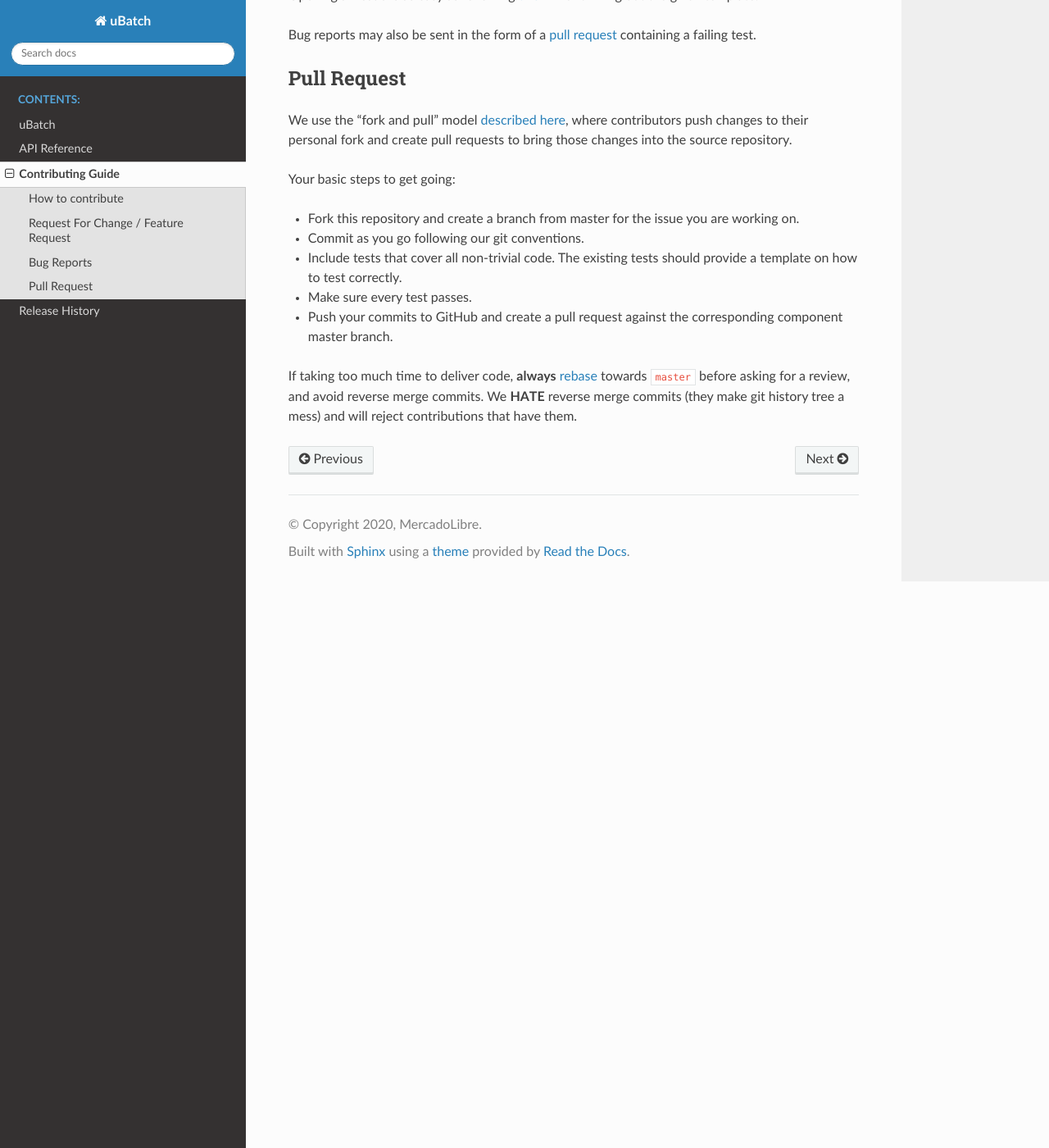
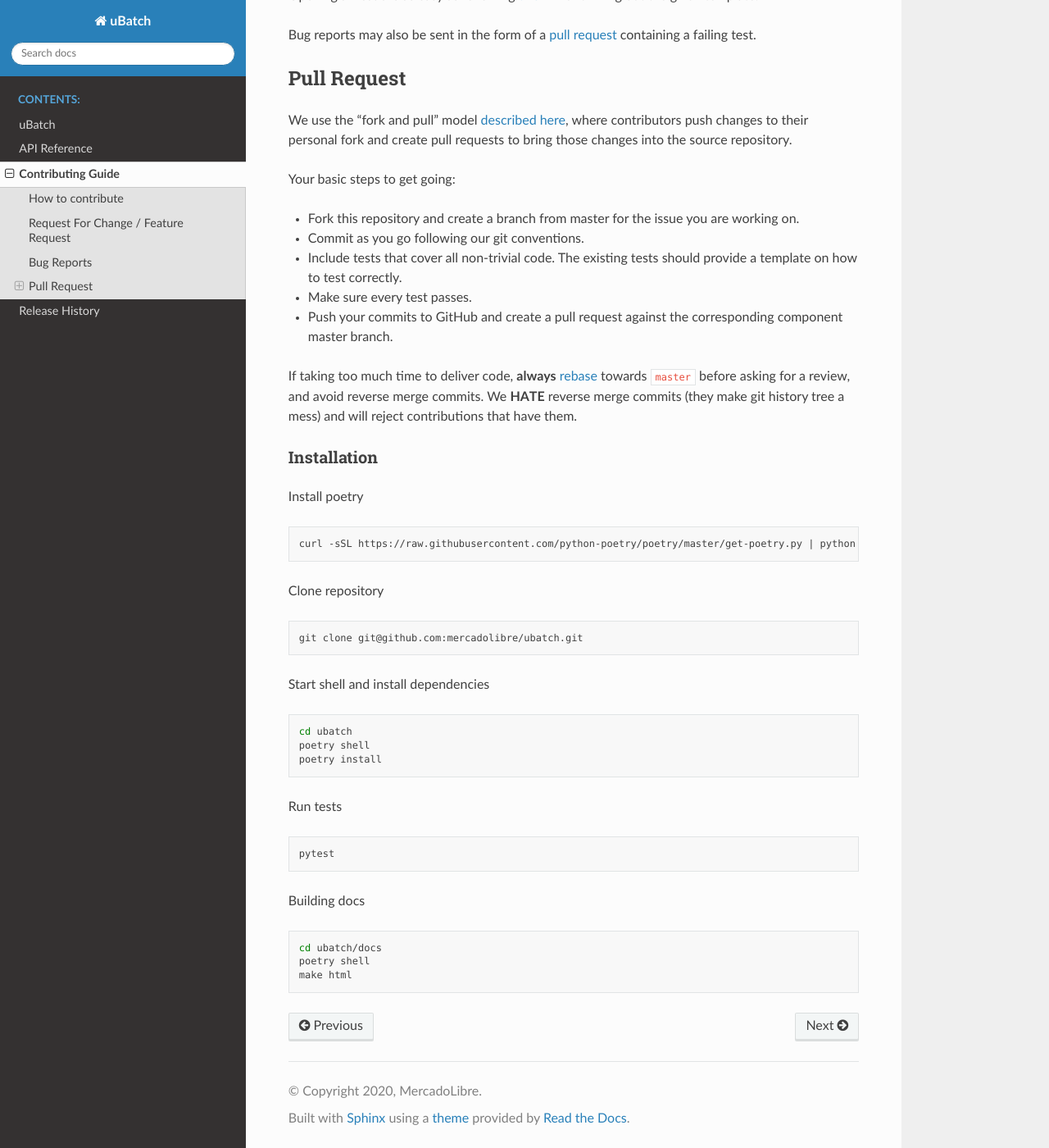
Before and after one commit to mercadolibre/ubatch, a Sphinx documentation site: the page built from docs/CONTRIBUTING.md, in a window 1280 px wide and 1400 px high, scrolled down 1402 px. Shown: the whole window at 82% size. Built offline with Sphinx 7.4.7 and the Read the Docs theme 2.0.0, drawn with Linux system fonts in a browser that asks for light colours.

Commit message:
docs: InnerSource compliant

````diff
--- a/docs/CONTRIBUTING.md
+++ b/docs/CONTRIBUTING.md
@@ -46,3 +46,39 @@ Your basic steps to get going:
 * Push your commits to GitHub and create a pull request against the corresponding component master branch.
 
 If taking too much time to deliver code, **always** [rebase](https://git-scm.com/docs/git-rebase) towards `master` before asking for a review, and avoid reverse merge commits. We **HATE** reverse merge commits (they make git history tree a mess) and will reject contributions that have them.
+
+### Installation
+
+Install poetry
+
+```bash
+curl -sSL https://raw.githubusercontent.com/python-poetry/poetry/master/get-poetry.py | python -
+```
+
+Clone repository
+
+```bash
+git clone git@github.com:mercadolibre/ubatch.git
+```
+
+Start shell and install dependencies
+
+```bash
+cd ubatch
+poetry shell
+poetry install
+```
+
+Run tests
+
+```bash
+pytest
+```
+
+Building docs
+
+```bash
+cd ubatch/docs
+poetry shell
+make html
+```
````
Also changed, not shown: docs/README.md (+22 -40 lines).
